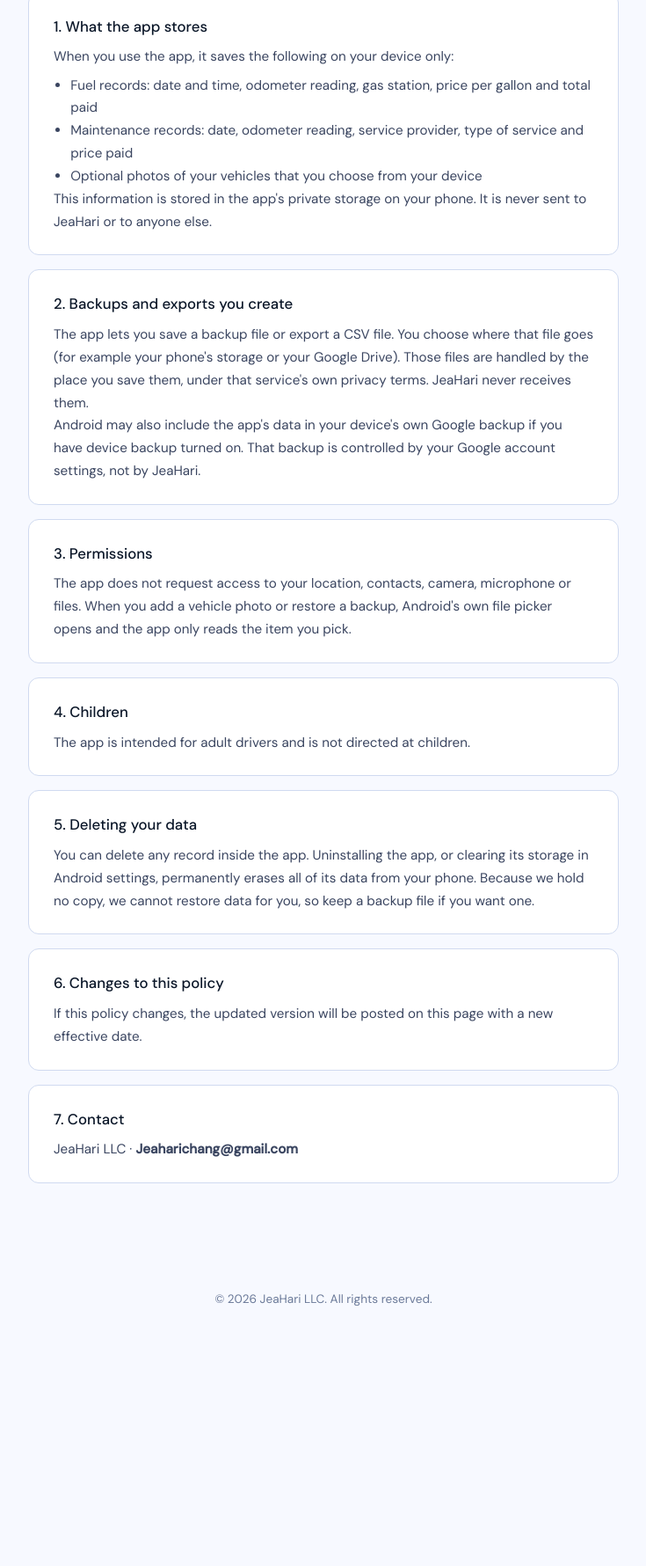
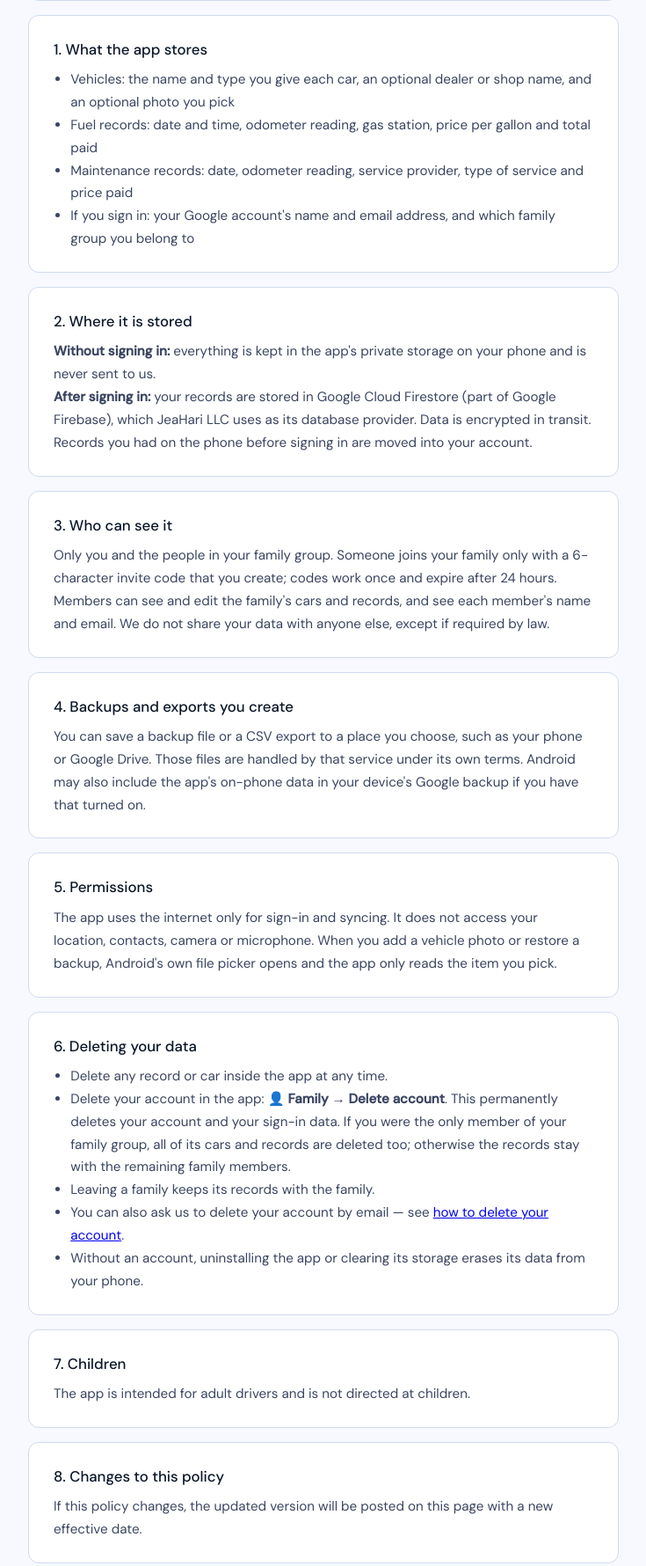
Before and after one commit to jeahari/jeahari.github.io, a plain HTML site: page gas-log-privacy.html in a window 1280 px wide. Shown: the part 476-2256 px from the top of the page at 88% size, without its empty margins (272-1007 px from the left). Before the commit the page ends 1988 px from the top, so only its background shows below. Drawn offline with Linux system fonts and the light colour scheme.

Commit message:
Gas & Service Log: privacy policy for sign-in and family sharing, account deletion page
Co-Authored-By: Claude Opus 5.5 <noreply@anthropic.com>
Claude-Session: https://claude.ai/code/session_01ANrf2urBQYebUMFq7YqxpZ

```diff
--- a/gas-log-privacy.html
+++ b/gas-log-privacy.html
@@ -32,48 +32,63 @@
 
   <div class="block">
     <h2>The short version</h2>
-    <p>Gas &amp; Service Log keeps everything you enter on your own phone. We do not collect, receive, store, sell or share any of your data. The app has no accounts, no ads and no analytics.</p>
+    <p>You can use Gas &amp; Service Log without an account; then everything stays on your phone. If you choose to sign in with Google to share with family, your records are stored in our cloud database so your family members can see them. We never sell your data, show ads or use analytics, and you can delete your account at any time.</p>
   </div>
 
   <div class="block">
     <h2>1. What the app stores</h2>
-    <p>When you use the app, it saves the following on your device only:</p>
     <ul>
+      <li>Vehicles: the name and type you give each car, an optional dealer or shop name, and an optional photo you pick</li>
       <li>Fuel records: date and time, odometer reading, gas station, price per gallon and total paid</li>
       <li>Maintenance records: date, odometer reading, service provider, type of service and price paid</li>
-      <li>Optional photos of your vehicles that you choose from your device</li>
+      <li>If you sign in: your Google account's name and email address, and which family group you belong to</li>
     </ul>
-    <p>This information is stored in the app's private storage on your phone. It is never sent to JeaHari or to anyone else.</p>
   </div>
 
   <div class="block">
-    <h2>2. Backups and exports you create</h2>
-    <p>The app lets you save a backup file or export a CSV file. You choose where that file goes (for example your phone's storage or your Google Drive). Those files are handled by the place you save them, under that service's own privacy terms. JeaHari never receives them.</p>
-    <p>Android may also include the app's data in your device's own Google backup if you have device backup turned on. That backup is controlled by your Google account settings, not by JeaHari.</p>
+    <h2>2. Where it is stored</h2>
+    <p><strong>Without signing in:</strong> everything is kept in the app's private storage on your phone and is never sent to us.</p>
+    <p><strong>After signing in:</strong> your records are stored in Google Cloud Firestore (part of Google Firebase), which JeaHari LLC uses as its database provider. Data is encrypted in transit. Records you had on the phone before signing in are moved into your account.</p>
   </div>
 
   <div class="block">
-    <h2>3. Permissions</h2>
-    <p>The app does not request access to your location, contacts, camera, microphone or files. When you add a vehicle photo or restore a backup, Android's own file picker opens and the app only reads the item you pick.</p>
+    <h2>3. Who can see it</h2>
+    <p>Only you and the people in your family group. Someone joins your family only with a 6-character invite code that you create; codes work once and expire after 24 hours. Members can see and edit the family's cars and records, and see each member's name and email. We do not share your data with anyone else, except if required by law.</p>
   </div>
 
   <div class="block">
-    <h2>4. Children</h2>
+    <h2>4. Backups and exports you create</h2>
+    <p>You can save a backup file or a CSV export to a place you choose, such as your phone or Google Drive. Those files are handled by that service under its own terms. Android may also include the app's on-phone data in your device's Google backup if you have that turned on.</p>
+  </div>
+
+  <div class="block">
+    <h2>5. Permissions</h2>
+    <p>The app uses the internet only for sign-in and syncing. It does not access your location, contacts, camera or microphone. When you add a vehicle photo or restore a backup, Android's own file picker opens and the app only reads the item you pick.</p>
+  </div>
+
+  <div class="block">
+    <h2>6. Deleting your data</h2>
+    <ul>
+      <li>Delete any record or car inside the app at any time.</li>
+      <li>Delete your account in the app: <strong>👤 Family → Delete account</strong>. This permanently deletes your account and your sign-in data. If you were the only member of your family group, all of its cars and records are deleted too; otherwise the records stay with the remaining family members.</li>
+      <li>Leaving a family keeps its records with the family.</li>
+      <li>You can also ask us to delete your account by email — see <a href="gas-log-delete-account.html">how to delete your account</a>.</li>
+      <li>Without an account, uninstalling the app or clearing its storage erases its data from your phone.</li>
+    </ul>
+  </div>
+
+  <div class="block">
+    <h2>7. Children</h2>
     <p>The app is intended for adult drivers and is not directed at children.</p>
   </div>
 
   <div class="block">
-    <h2>5. Deleting your data</h2>
-    <p>You can delete any record inside the app. Uninstalling the app, or clearing its storage in Android settings, permanently erases all of its data from your phone. Because we hold no copy, we cannot restore data for you, so keep a backup file if you want one.</p>
-  </div>
-
-  <div class="block">
-    <h2>6. Changes to this policy</h2>
+    <h2>8. Changes to this policy</h2>
     <p>If this policy changes, the updated version will be posted on this page with a new effective date.</p>
   </div>
 
   <div class="block">
-    <h2>7. Contact</h2>
+    <h2>9. Contact</h2>
     <p>JeaHari LLC · <strong>Jeaharichang@gmail.com</strong></p>
   </div>
 </main>
```
Also changed, not shown: gas-log-delete-account.html (added, +59 -0 lines).
